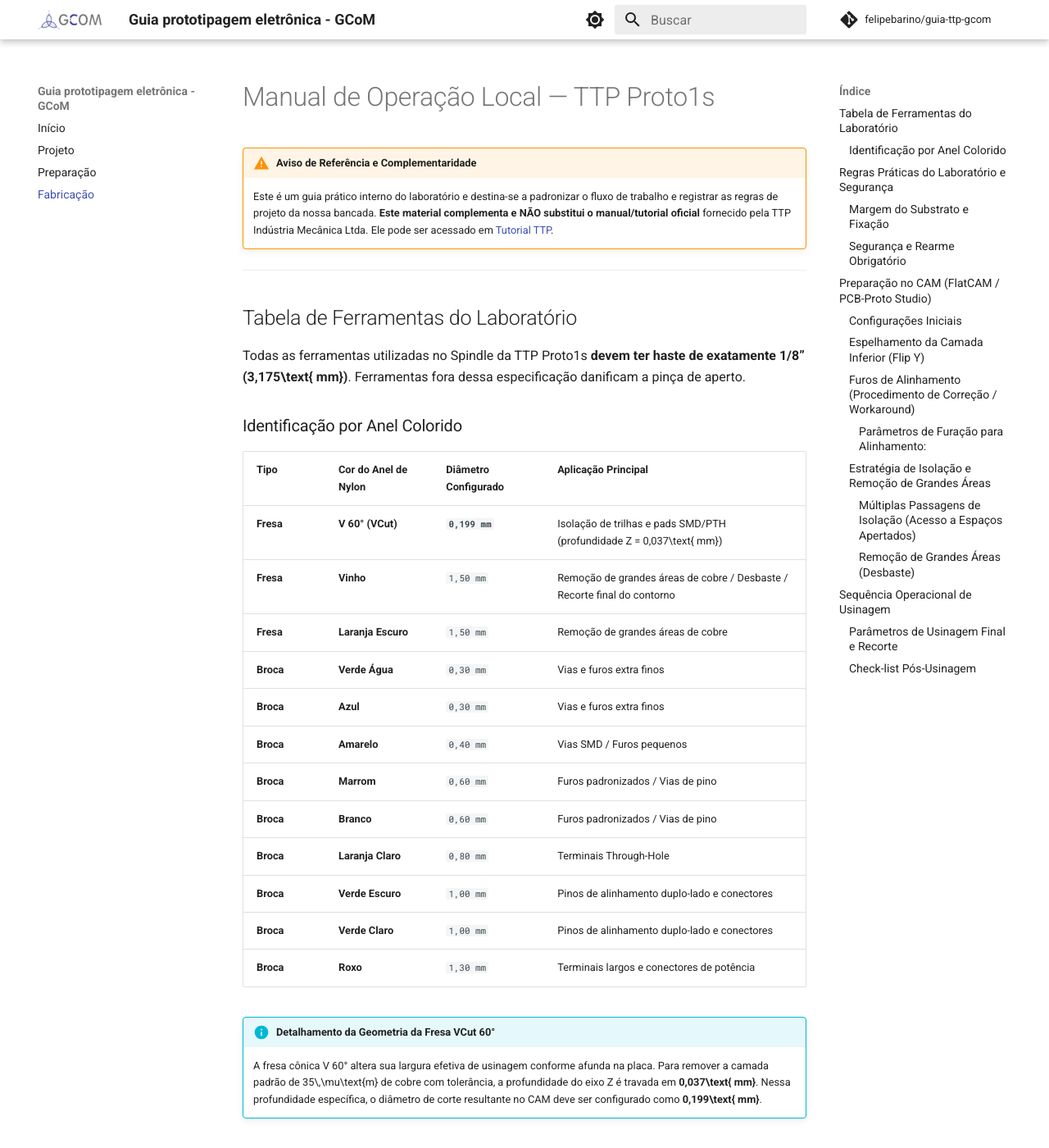
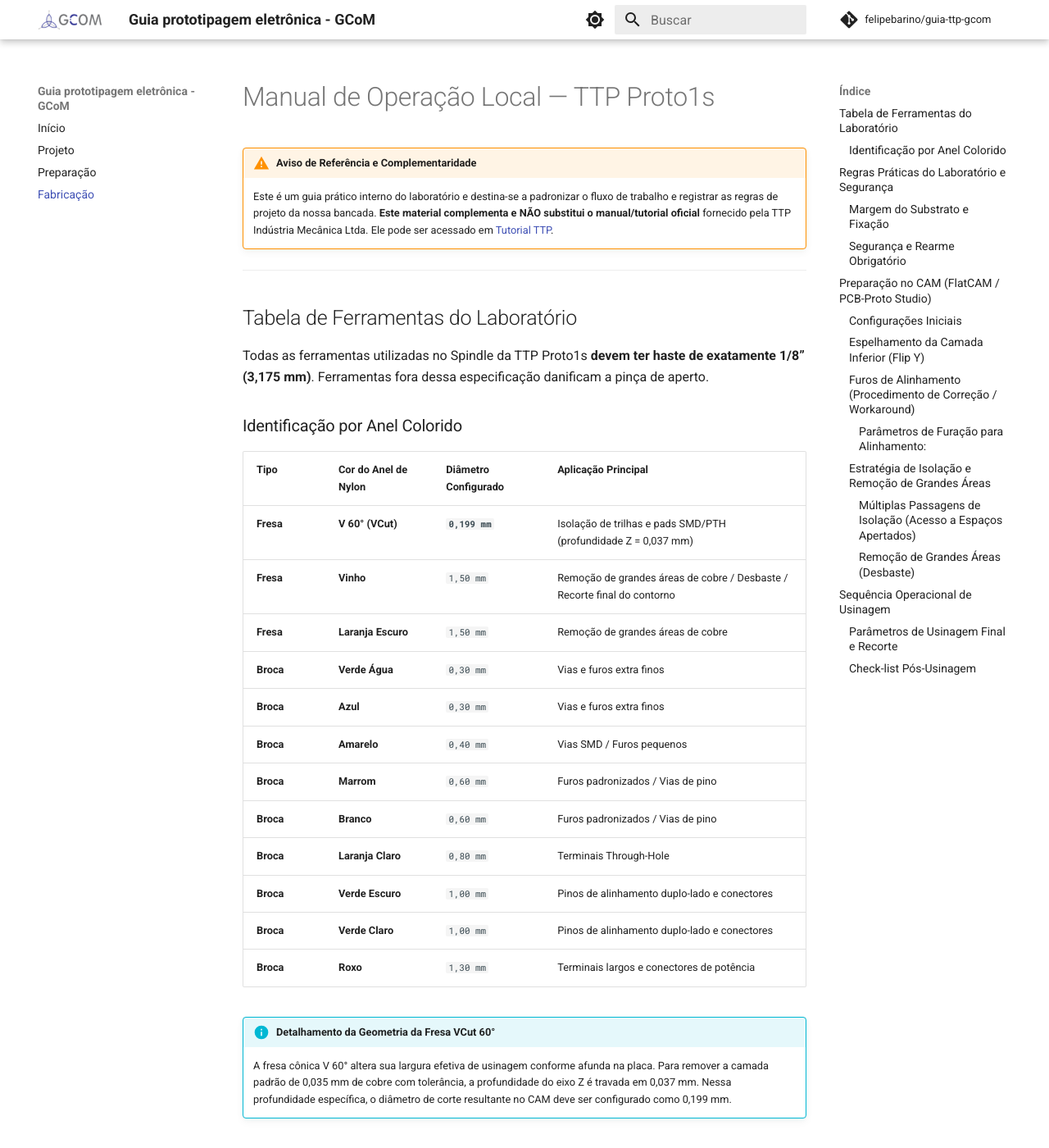
Before and after one commit to felipebarino/guia-ttp-gcom, an MkDocs documentation site: the page built from docs/operation.md, in a window 1280 px wide and 1400 px high. Shown: the whole window at 82% size. Built offline with MkDocs 1.6.1 and Material for MkDocs 9.7.7, drawn with Linux system fonts in a browser that asks for light colours; comment, search, counter and statistics services are not loaded; some of the changed text lies outside the part shown.

Commit message:
formatação

```diff
--- a/docs/operation.md
+++ b/docs/operation.md
@@ -7,13 +7,13 @@
 
 ## Tabela de Ferramentas do Laboratório
 
-Todas as ferramentas utilizadas no Spindle da TTP Proto1s **devem ter haste de exatamente 1/8” (3,175\text{ mm})**. Ferramentas fora dessa especificação danificam a pinça de aperto.
+Todas as ferramentas utilizadas no Spindle da TTP Proto1s **devem ter haste de exatamente 1/8” (3,175 mm)**. Ferramentas fora dessa especificação danificam a pinça de aperto.
 
 ### Identificação por Anel Colorido
 
 | Tipo | Cor do Anel de Nylon | Diâmetro Configurado | Aplicação Principal |
 | :--- | :--- | :--- | :--- |
-| **Fresa** | **V 60° (VCut)** | **`0,199 mm`** | Isolação de trilhas e pads SMD/PTH (profundidade Z = 0,037\text{ mm}) |
+| **Fresa** | **V 60° (VCut)** | **`0,199 mm`** | Isolação de trilhas e pads SMD/PTH (profundidade Z = 0,037 mm) |
 | **Fresa** | **Vinho** | `1,50 mm` | Remoção de grandes áreas de cobre / Desbaste / Recorte final do contorno |
 | **Fresa** | **Laranja Escuro** | `1,50 mm` | Remoção de grandes áreas de cobre |
 | **Broca** | **Verde Água** | `0,30 mm` | Vias e furos extra finos |
@@ -27,14 +27,14 @@
 | **Broca** | **Roxo** | `1,30 mm` | Terminais largos e conectores de potência |
 
 !!! info "Detalhamento da Geometria da Fresa VCut 60°"
-    A fresa cônica V 60° altera sua largura efetiva de usinagem conforme afunda na placa. Para remover a camada padrão de 35\,\mu\text{m} de cobre com tolerância, a profundidade do eixo Z é travada em **0,037\text{ mm}**. Nessa profundidade específica, o diâmetro de corte resultante no CAM deve ser configurado como **0,199\text{ mm}**.
+    A fresa cônica V 60° altera sua largura efetiva de usinagem conforme afunda na placa. Para remover a camada padrão de 0,035 mm de cobre com tolerância, a profundidade do eixo Z é travada em 0,037 mm. Nessa profundidade específica, o diâmetro de corte resultante no CAM deve ser configurado como 0,199 mm.
 
 
 ## Regras Práticas do Laboratório e Segurança
 
 ### Margem do Substrato e Fixação
 * **Tamanho Utilizável:** O tamanho detectado pelos sensores da máquina durante o mapeamento automático é menor que o tamanho físico real da placa de FR4 virgem.
-* **Corte do Substrato:** Deixe sempre uma sobra de **5\text{ mm} a 10\text{ mm} em cada lado** em relação ao contorno do `Edge.Cuts`.
+* **Corte do Substrato:** Deixe sempre uma sobra de **5 mm a 10 mm em cada lado** em relação ao contorno do `Edge.Cuts`.
 * **Fixação:** Aplique fita dupla face cobrindo uniformemente o verso do substrato para impedir vibrações, evitando cobrir as áreas onde a broca atravessará totalmente a placa.
 
 ### Segurança e Rearme Obrigatório
@@ -133,7 +133,7 @@
 
 * **Recorte de Contorno (`Edge.Cuts`):**
   * **Ferramenta:** Fresa Laranja Escuro (`1,5 mm`).
-  * **Cut Z:** `-1,7 mm` *(atravessa os 1,6\text{ mm} do substrato).*
+  * **Cut Z:** `-1,7 mm` *(atravessa os 1,6 mm do substrato).*
   * **Travel Z:** `1,0 mm`.
   * **Feedrate:** `750 mm/min`.
 
```
Also changed, not shown: docs/design_rules.md (+3 -3 lines).
